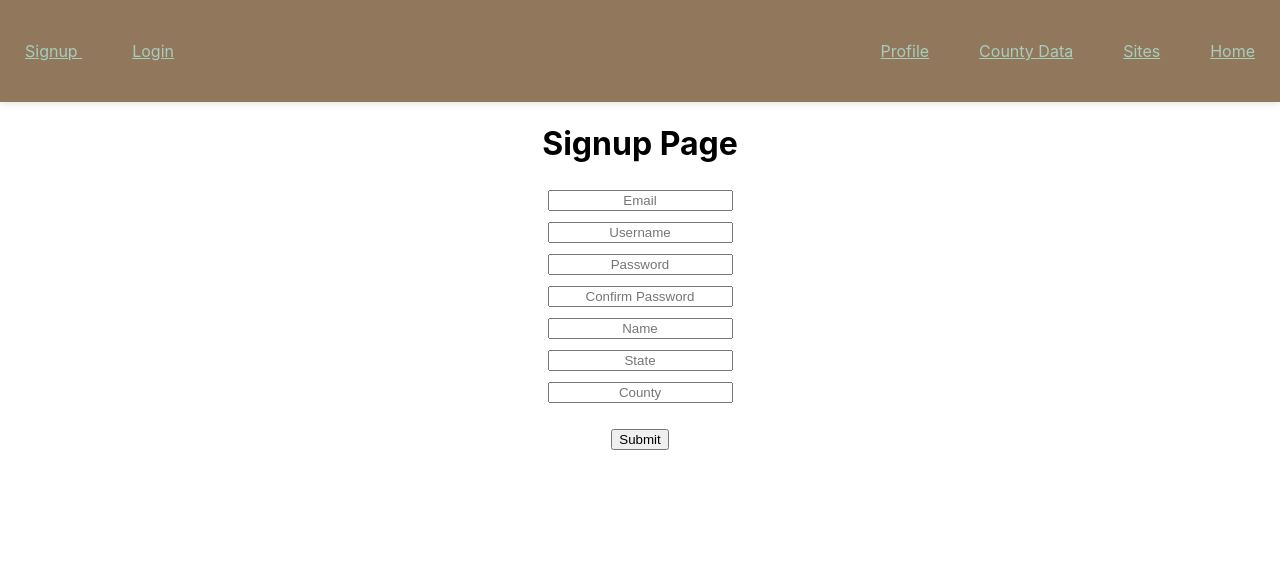
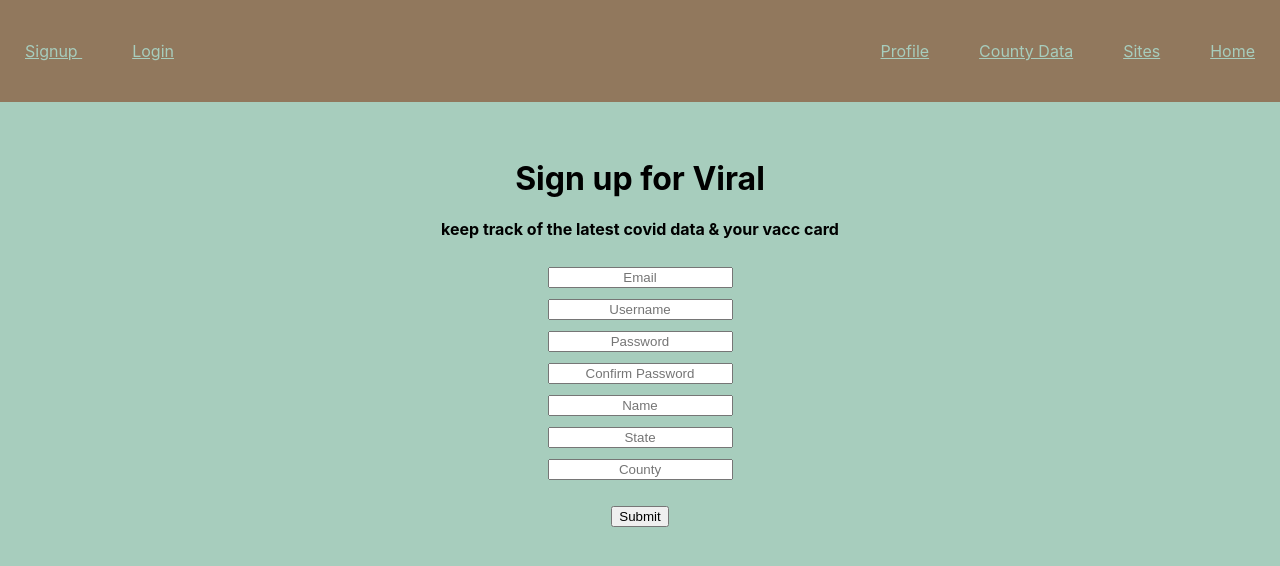
Before and after one commit to cspdevs000/viral-app, a React (Create React App) app: page /signup in a window 1280 px wide. Shown: the top 566 px of the page. Built offline with nearby package versions, Linux system fonts and the light colour scheme.

Commit message:
fixed grid classes

```diff
--- a/src/components/Home.css
+++ b/src/components/Home.css
@@ -1,4 +1,4 @@
-.container {
+.home-container {
     background-color:  #A7CDBD;
     height: 100vh;
     width: 100vw;
--- a/src/components/Home.js
+++ b/src/components/Home.js
@@ -57,7 +57,7 @@ class Home extends Component {
 
     render() {
         return (
-            <div className="container">
+            <div className="home-container">
                 <div className="map">
                     <iframe src="https://covidactnow.org/embed/us/" title="CoVid Act Now" width="400" height="375" frameBorder="0" scrolling="no"></iframe>
                 </div>
--- a/src/components/Login.css
+++ b/src/components/Login.css
@@ -1,4 +1,4 @@
-.container {
+.login-container {
     background-color: #A7CDBD;
     height: 100vh;
     width: 100vw;
--- a/src/components/Login.js
+++ b/src/components/Login.js
@@ -61,7 +61,7 @@ class Login extends Component {
     // alert('You are already logged in');
 
     return (
-        <div className="container">
+        <div className="login-container">
           <div className="message">
             <h1 style={{ color: "black" }}>Viral</h1>
             <p>An elegant and robust website that answers any questions you have about COVID-19</p>
--- /dev/null
+++ b/src/components/Signup.css
@@ -0,0 +1,5 @@
+.signup-container {
+    background-color: #A7CDBD;
+    height: 100vh;
+    width: 100vw;
+}
--- a/src/components/Signup.js
+++ b/src/components/Signup.js
@@ -1,6 +1,6 @@
 import React, { Component } from 'react';
 import { Navigate } from "react-router-dom";
-import './NavigationBar.css';
+import './Signup.css';
 import axios from 'axios';
 const { REACT_APP_SERVER_URL } = process.env;
 
@@ -91,9 +91,10 @@ class Signup extends Component {
         if (this.state.redirect) return <Navigate to="/login" />;
 
         return (
-            <div>
-                <h1>Signup Page</h1>
-                <div>
+            <div className="signup-container">
+                <div className="form-container">
+                <h1>Sign up for Viral</h1>
+                <h4>keep track of the latest covid data & your vacc card</h4>
                     <form onSubmit={this.handleSubmit.bind(this)}>
                         <div className="field">
                             <div className="control">
```
